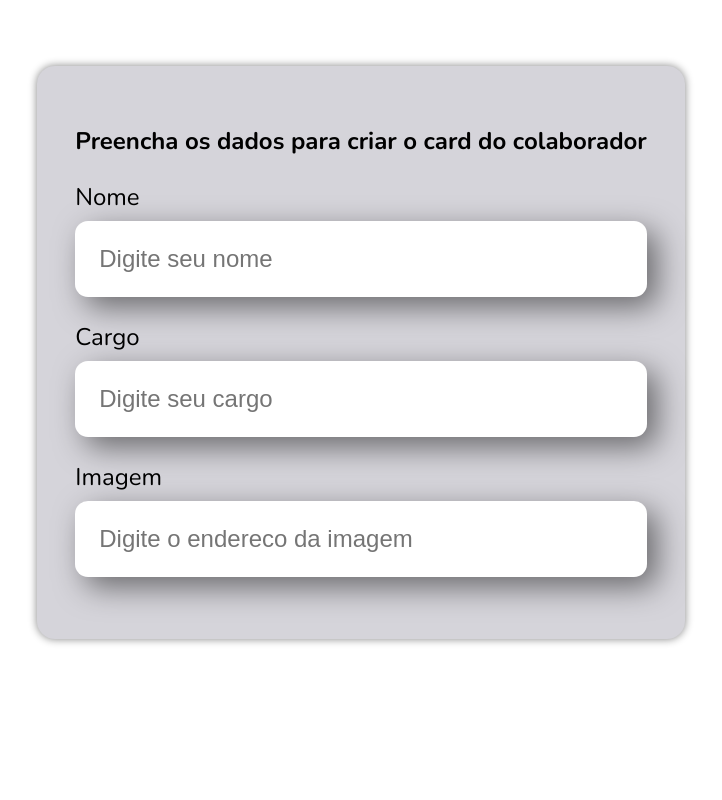
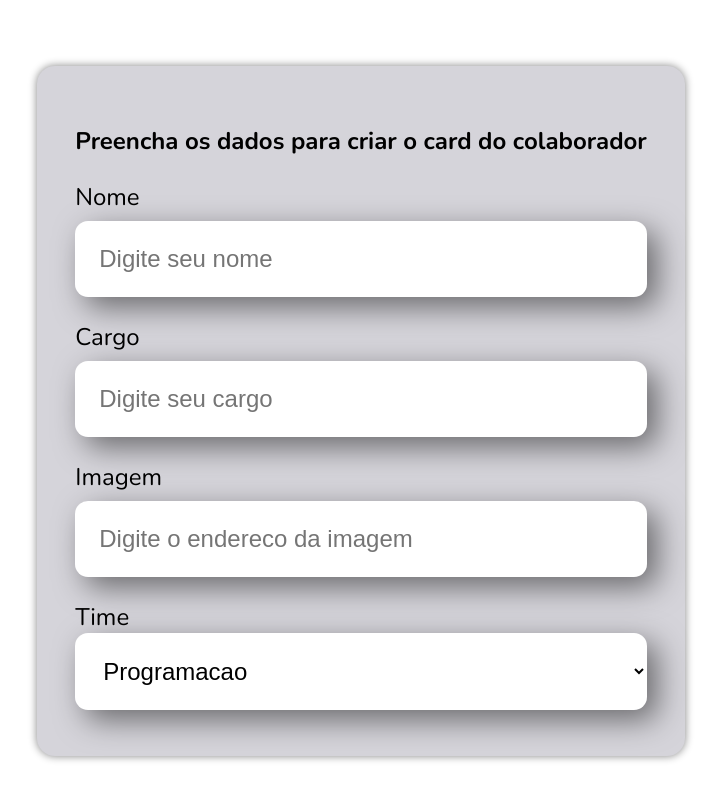
Before and after one commit to kevinsolar/organo, a JavaScript app: page / in a window 1280 px wide. Shown: the part 514-1314 px from the top of the page, without its empty margins (279-1001 px from the left). Before the commit the page ends 1233 px from the top, so only its background shows below. Built offline with nearby package versions, Linux system fonts and the light colour scheme; the HTML template or start-up script is replaced by a standard one.

Commit message:
Criando o componente de lista suspensa, cadastrando os "times" e entendendo as formas de fazer uma lista dinamica pelo React.

```diff
--- a/package.json
+++ b/package.json
@@ -34,5 +34,8 @@
       "last 1 firefox version",
       "last 1 safari version"
     ]
+  },
+  "devDependencies": {
+    "@babel/plugin-proposal-private-property-in-object": "^7.21.11"
   }
 }
--- a/src/components/Formulario/index.js
+++ b/src/components/Formulario/index.js
@@ -1,8 +1,20 @@
 import CampoTexto from "../CampoTexto";
+import ListaSuspensa from "../ListaSuspensa";
 //import CampoTexto from "./components/CampoTexto"; se usar index.js no componente criado, na importacao eu so preciso "puxar" pelo nome da pasta, pq por padrao ele sempre busca o index.js
 import "./Formulario.css";
 
 const Formulario = () => {
+
+   const times = [
+      'Programacao',
+      'Front-End',
+      'Data Science',
+      'Devops',
+      'UX e Design',
+      'Mobile',
+      'Inovacao e Gestao'
+   ]
+
 	return (
 		<section className="formulario">
 			<form>
@@ -10,8 +22,8 @@ const Formulario = () => {
 				{/* Passo como parametro uma label com o que desejo imprimir, nesse caso eh label="Nome", entao preciso declarar isso no meu componente agora. */}
 				<CampoTexto label="Nome" placeholder="Digite seu nome" />
 				<CampoTexto label="Cargo" placeholder="Digite seu cargo" />
-				<CampoTexto label="Imagem" placeholder="Digite o endereco da imagem"
-				/>
+				<CampoTexto label="Imagem" placeholder="Digite o endereco da imagem" />
+            <ListaSuspensa label="Time" itens={times} />
 			</form>
 		</section>
 	);
--- /dev/null
+++ b/src/components/ListaSuspensa/ListaSuspensa.css
@@ -0,0 +1,16 @@
+.lista-suspensa {
+   display: block;
+   margin-bottom: 8px;
+   font-size: 24px;
+}
+
+.lista-suspensa select {
+   background-color: #fff;
+   box-shadow: 10px 10px 30px rgba(0, 0, 0, 0.5);
+   width: 100%;
+   border: none;
+   border-radius: 13px;
+   font-size: 24px;
+   padding: 24px;
+   box-sizing: border-box;
+}
--- /dev/null
+++ b/src/components/ListaSuspensa/index.js
@@ -0,0 +1,19 @@
+import './ListaSuspensa.css'
+
+const ListaSuspensa = (props) => {
+ return (
+   <div className='lista-suspensa'>
+      <label>{props.label}</label>
+      <select>
+         {props.itens.map(item => <option key={item}>{item}</option>)}
+         {/* Esso eh a forma mais rapida de fazer a insercao de options dinamicas, mas, o mais legivel eh: */}
+
+         {/* props.itens.map(item => {
+            return <option>{item}</option>
+         }) */}
+      </select>
+   </div>
+ )
+}
+
+export default ListaSuspensa
```
Also changed, not shown: 1 other file (tests, documents, lock files or other folders).
